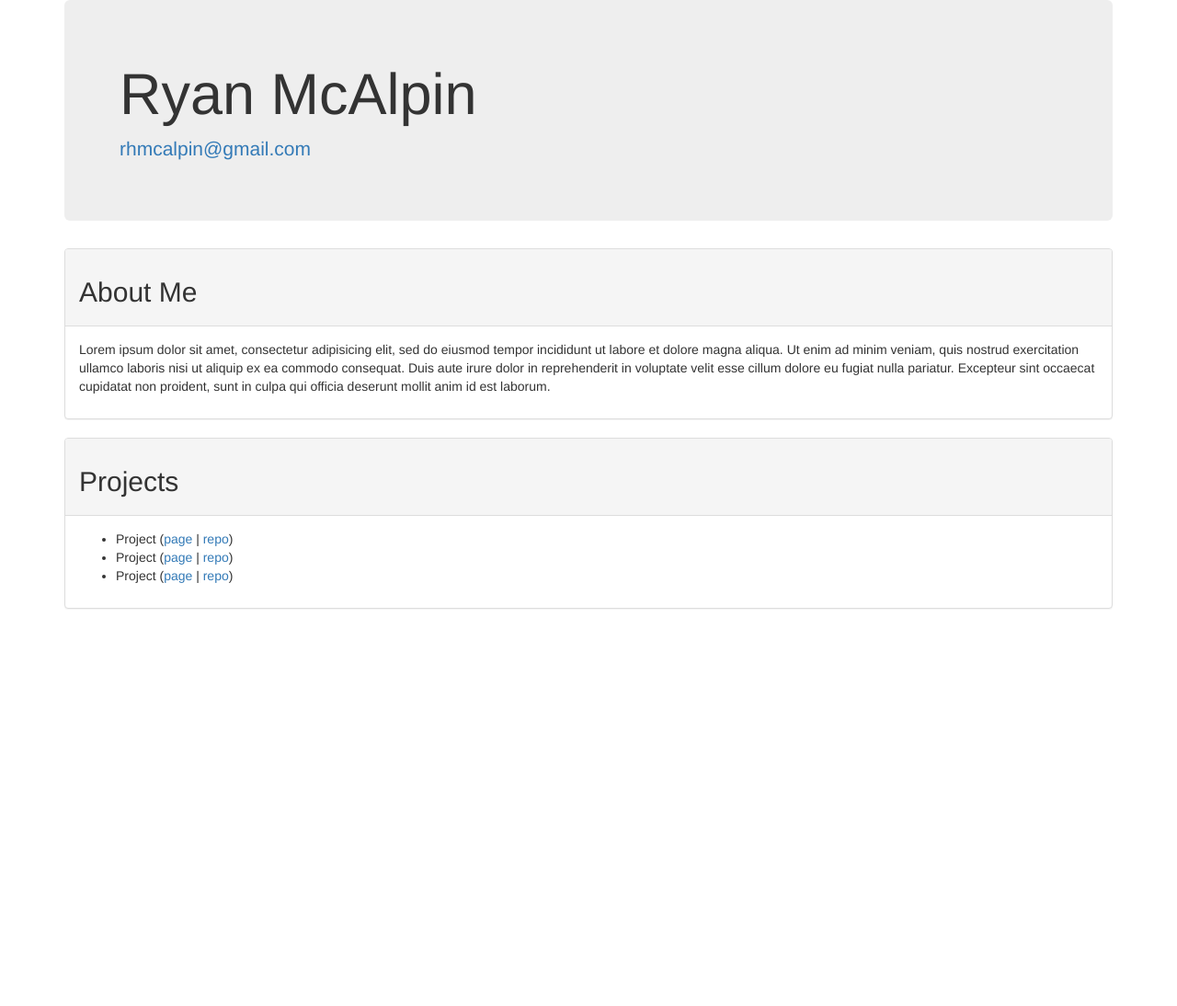
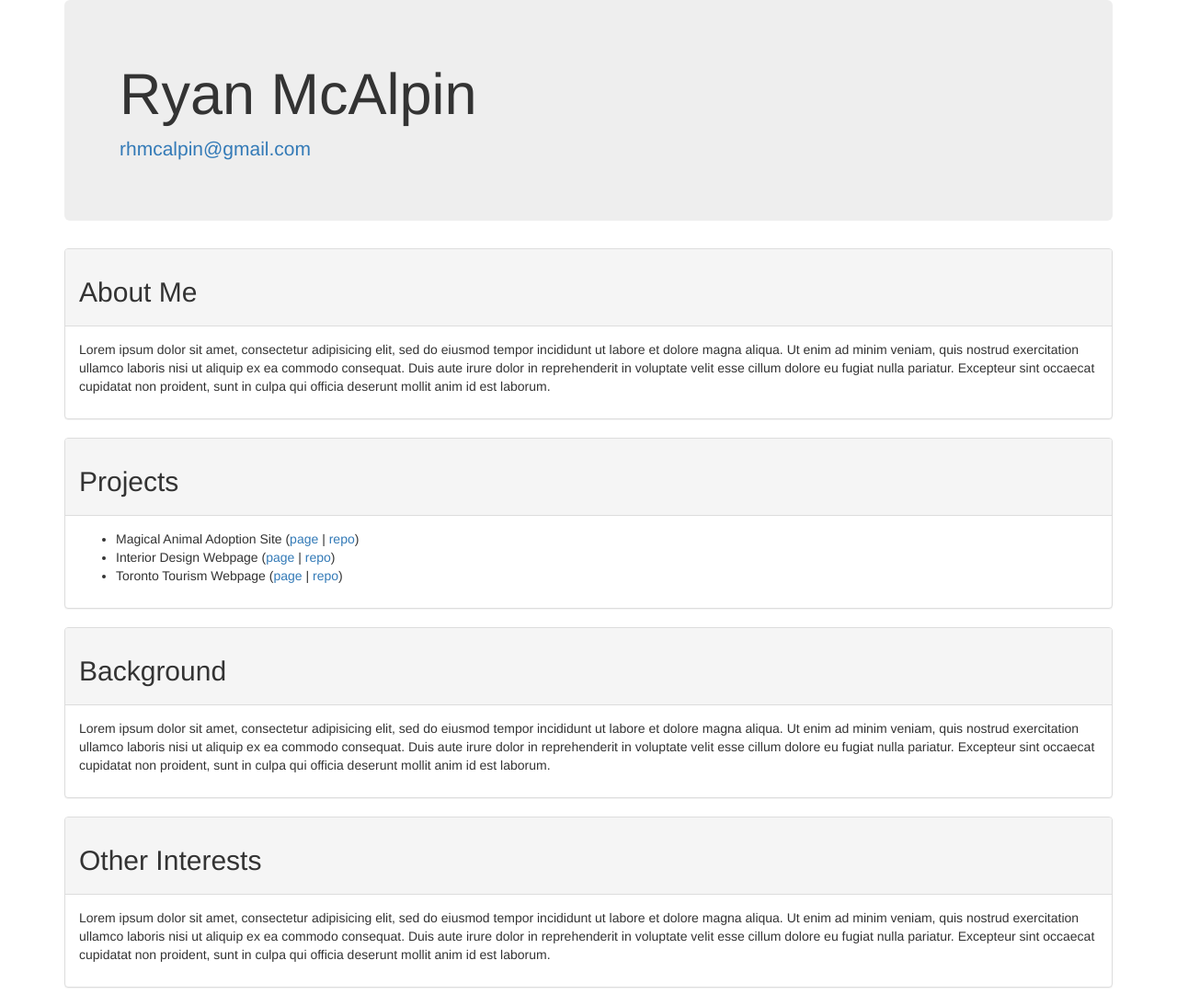
Before and after one commit to ryanmcalpin-epicodus/portfolio, a plain HTML site: page index.html in a window 1280 px wide. Shown: the whole page at 92% size. Before the commit the page ends 800 px from the top, so only its background shows below. Drawn offline with Linux system fonts and the light colour scheme.

Commit message:
add specific projects with repository links

```diff
--- a/index.html
+++ b/index.html
@@ -25,14 +25,30 @@
         </div>
         <div class="panel-body">
           <ul>
-            <li>Project (<a href="#">page</a> | <a href="#">repo</a>)</li>
-            <li>Project (<a href="#">page</a> | <a href="#">repo</a>)</li>
-            <li>Project (<a href="#">page</a> | <a href="#">repo</a>)</li>
+            <li>Magical Animal Adoption Site (<a href="#">page</a> | <a href="https://github.com/ryanmcalpin/magical-animals">repo</a>)</li>
+            <li>Interior Design Webpage (<a href="#">page</a> | <a href="https://github.com/ryanmcalpin/interior-design-webpage">repo</a>)</li>
+            <li>Toronto Tourism Webpage (<a href="#">page</a> | <a href="https://github.com/ryanmcalpin/toronto-webpage">repo</a>)</li>
           </ul>
         </div>
 
 
       </div>
+      <div class="panel panel-default">
+        <div class="panel-heading">
+          <h2>Background</h2>
+        </div>
+        <div class="panel-body">
+          <p>Lorem ipsum dolor sit amet, consectetur adipisicing elit, sed do eiusmod tempor incididunt ut labore et dolore magna aliqua. Ut enim ad minim veniam, quis nostrud exercitation ullamco laboris nisi ut aliquip ex ea commodo consequat. Duis aute irure dolor in reprehenderit in voluptate velit esse cillum dolore eu fugiat nulla pariatur. Excepteur sint occaecat cupidatat non proident, sunt in culpa qui officia deserunt mollit anim id est laborum.</p>
+        </div>
+      </div>
+      <div class="panel panel-default">
+        <div class="panel-heading">
+          <h2>Other Interests</h2>
+        </div>
+        <div class="panel-body">
+          <p>Lorem ipsum dolor sit amet, consectetur adipisicing elit, sed do eiusmod tempor incididunt ut labore et dolore magna aliqua. Ut enim ad minim veniam, quis nostrud exercitation ullamco laboris nisi ut aliquip ex ea commodo consequat. Duis aute irure dolor in reprehenderit in voluptate velit esse cillum dolore eu fugiat nulla pariatur. Excepteur sint occaecat cupidatat non proident, sunt in culpa qui officia deserunt mollit anim id est laborum.</p>
+        </div>
+      </div>
     </div>
   </body>
 </html>
```
